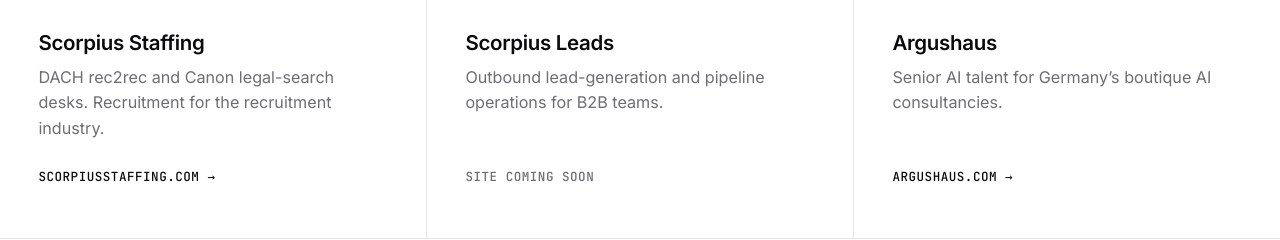
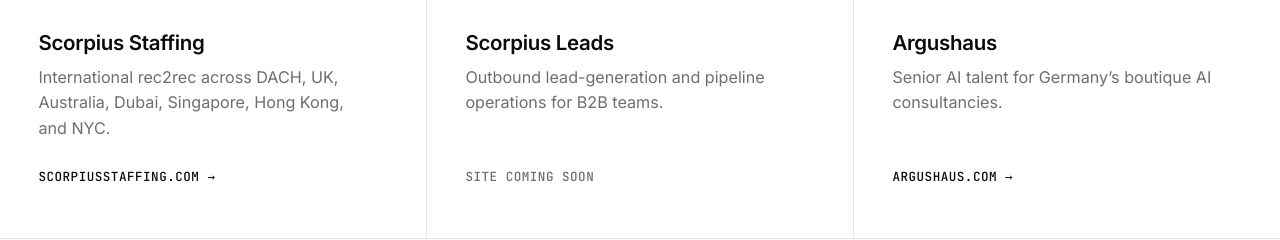
Before and after one commit to scorpiusstaffing/scorpius-search, a website: page index.html in a window 1280 px wide. Shown: the part 791-1031 px from the top of the page. Drawn offline with Linux system fonts and the light colour scheme.

Commit message:
Update Scorpius Staffing description to reflect international rec2rec positioning

```diff
--- a/index.html
+++ b/index.html
@@ -50,7 +50,7 @@
         </div>
         <div class="card-body">
           <h2 class="card-title">Scorpius Staffing</h2>
-          <p class="card-desc">DACH rec2rec and Canon legal-search desks. Recruitment for the recruitment industry.</p>
+          <p class="card-desc">International rec2rec across DACH, UK, Australia, Dubai, Singapore, Hong Kong, and NYC.</p>
           <span class="card-link">scorpiusstaffing.com &rarr;</span>
         </div>
       </a>
```
